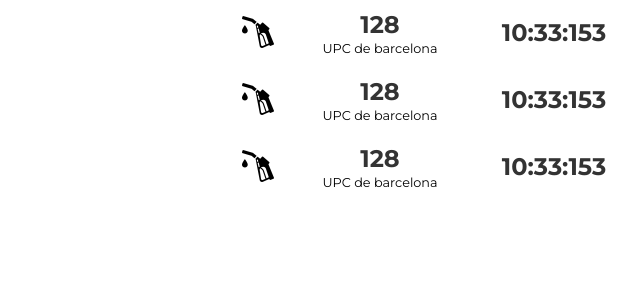
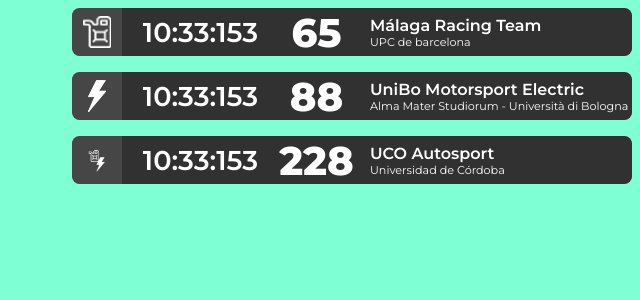
Before and after one commit to OBoladeras/formula-student-graphics, a Flask app: page /losmnHjnsytTgsbaH6hs8K9o/bestrun in a window 1280 px wide. Shown: the top 300 px of the page, without its empty margins (640-1280 px from the left). Run offline with Flask 3, Linux system fonts and the light colour scheme.

Commit message:
Best Run New style

```diff
--- a/static/bestRun/front.css
+++ b/static/bestRun/front.css
@@ -1,54 +1,76 @@
 body {
-    display: flex;
-    justify-content: center;
-    align-items: center;
-    height: 100vh;
-
-    overflow: hidden;
-}
-
-h2 {
-    margin-bottom: 0.5rem;
-
-    margin-top: 1rem;
-}
-
-h3 {
-    margin: 0.5rem 0;
-}
-
-.group {
-    width: 250px;
-    height: 100px;
-    padding: 2rem;
-    margin: 2rem;
-    margin-top: 0;
-    border-radius: var(--radius);
-
     display: flex;
     flex-direction: column;
     justify-content: center;
     align-items: center;
-    text-align: center;
+    gap: 1rem;
 
-    background-color: white;
+    align-items: end;
+    color: #fff;
+    background-color: aquamarine;
 }
 
-.centered {
+.run {
     display: flex;
-    flex-direction: column;
+    align-items: center;
+    gap: 1rem;
+
+    height: 3rem;
+    width: 35rem;
+    border-radius: 7.5px;
+
+    color: #fff;
+    background-color: #313131;
+}
+
+
+.icon {
+    height: 100%;
+    width: 50px;
+
+    display: flex;
     justify-content: center;
     align-items: center;
+
+    background-color: rgba(255, 255, 255, 0.1);
+    border-radius: 7.5px 0 0 7.5px;
 }
 
-p {
-    font-size: 2rem;
-    font-weight: 400;
-    margin-bottom: 0.5rem;
-
-    color: transparent;
+.icon img {
+    height: 2rem;
 }
 
-span {
-    color: green;
+.time {
+    width: 125px;
+    margin: 0;
+
+    font-size: 1.7rem;
+    font-weight: 600;
+    text-align: center;
 }
+
+.number {
+    width: 75px;
+    margin: 0;
+
+    font-size: 2.5rem;
+    font-weight: 800;
+    text-align: center;
+}
+
+.centered p {
+    margin: 0;
+}
+
+.name {
+    font-size: 1rem;
+    font-weight: 600;
+}
+
+.uni {
+    font-size: 0.7rem;
+    white-space: nowrap;
+    overflow: hidden;
+    text-overflow: ellipsis;
+    font-weight: 400;
+}
--- a/static/style.css
+++ b/static/style.css
@@ -5,6 +5,8 @@
     --primary1: #A6D19C;
     --primary2: #D13B36;
     --primary3: #041E42;
+
+    --best-time: #8803E6;
 
     --radius: 0.5rem;
 
--- a/templates/bestrun.html
+++ b/templates/bestrun.html
@@ -2,101 +2,42 @@
 <html>
 
 <head>
-    <title>My Web Page</title>
+    <title>Best Run</title>
 
     <link rel="stylesheet" type="text/css" href="/static/style.css">
-    <style>
-        body {
-            display: flex;
-            flex-direction: column;
-
-            align-items: end;
-        }
-
-        .run {
-            display: flex;
-            justify-content: center;
-            gap: 1rem;
-
-            height: 3rem;
-            width: 25rem;
-            border-radius: 5px;
-
-            background-color: #fff;
-        }
-
-        .icon,
-        .number,
-        .time {
-            width: 5rem;
-            height: 100%;
-
-            display: flex;
-            justify-content: center;
-            align-items: center;
-
-            color: #333;
-            font-size: 1.5rem;
-            font-weight: bold;
-        }
-
-        .icon img {
-            height: 2rem;
-        }
-
-
-        .number {
-            width: 10rem;
-            font-size: 1.5rem;
-        }
-
-        .time {
-            width: 15rem;
-        }
-
-        .name {
-            font-size: 0.8rem;
-            font-weight: normal;
-        }
-
-        .centered {
-            display: flex;
-            flex-direction: column;
-            justify-content: center;
-            align-items: center;
-        }
-    </style>
+    <link rel="stylesheet" type="text/css" href="/static/bestRun/front.css">
 </head>
 
 <body>
 
     <div class="run">
-        <div class="icon"><img src="/static/icons/gasoline.png" alt=""></div>
+        <div class="icon"><img src="/static/icons/fuel.png" alt=""></div>
+        <p class="time">10:33:153</p>
+        <p class="number">65</p>
         <div class="centered">
-            <div class="number">128</div>
-            <div class="name">UPC de barcelona</div>
+            <p class="name">Málaga Racing Team</p>
+            <p class="uni">UPC de barcelona</p>
         </div>
-        <div class="time">10:33:153</div>
     </div>
 
-    <br>
     <div class="run">
-        <div class="icon"><img src="/static/icons/gasoline.png" alt=""></div>
+        <div class="icon"><img src="/static/icons/electric.png" alt=""></div>
+        <p class="time">10:33:153</p>
+        <p class="number">88</p>
         <div class="centered">
-            <div class="number">128</div>
-            <div class="name">UPC de barcelona</div>
+            <p class="name">UniBo Motorsport Electric</p>
+            <p class="uni">Alma Mater Studiorum - Università di Bologna</p>
         </div>
-        <div class="time">10:33:153</div>
     </div>
 
-    <br>
     <div class="run">
-        <div class="icon"><img src="/static/icons/gasoline.png" alt=""></div>
+        <div class="icon"><img src="/static/icons/hybrid.png" alt=""></div>
+        <p class="time">10:33:153</p>
+        <p class="number">228</p>
         <div class="centered">
-            <div class="number">128</div>
-            <div class="name">UPC de barcelona</div>
+            <p class="name">UCO Autosport</p>
+            <p class="uni">Universidad de Córdoba</p>
         </div>
-        <div class="time">10:33:153</div>
     </div>
 
 </body>
```
Also changed, not shown: static/icons/electric.png (added), static/icons/fuel.png (added), static/icons/gasoline.png (deleted), static/icons/hybrid.png (added), static/icons/tiempo.png (added).
